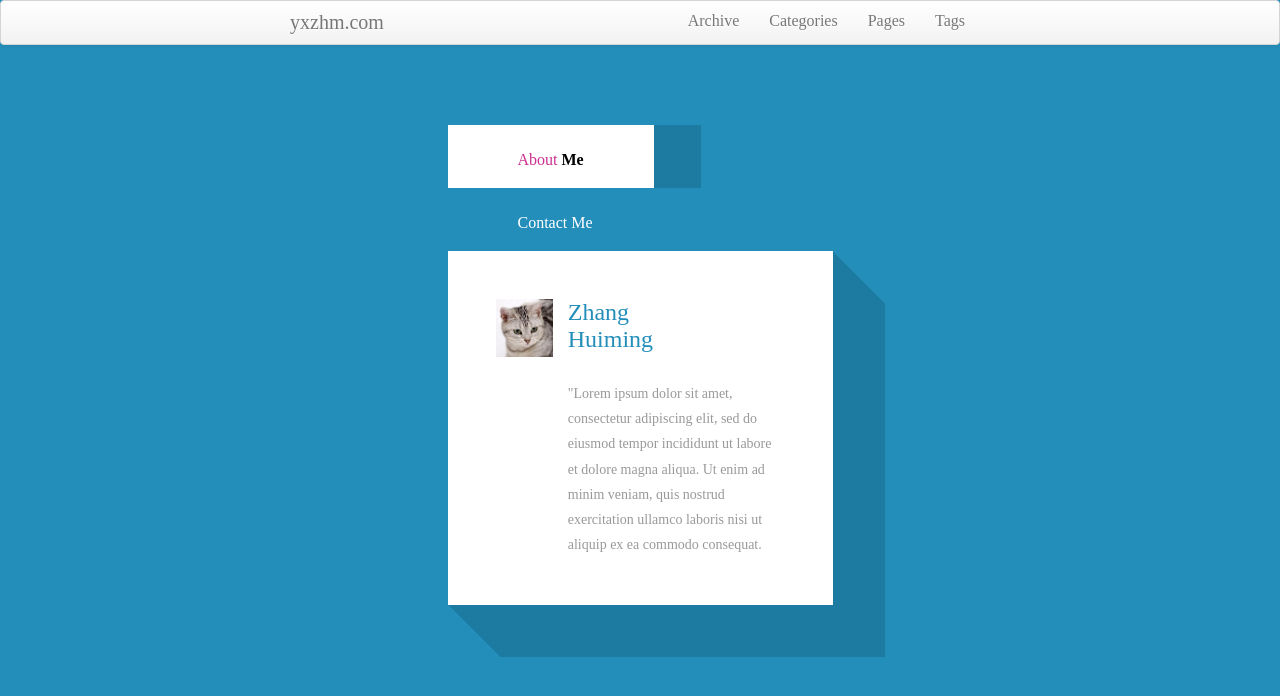
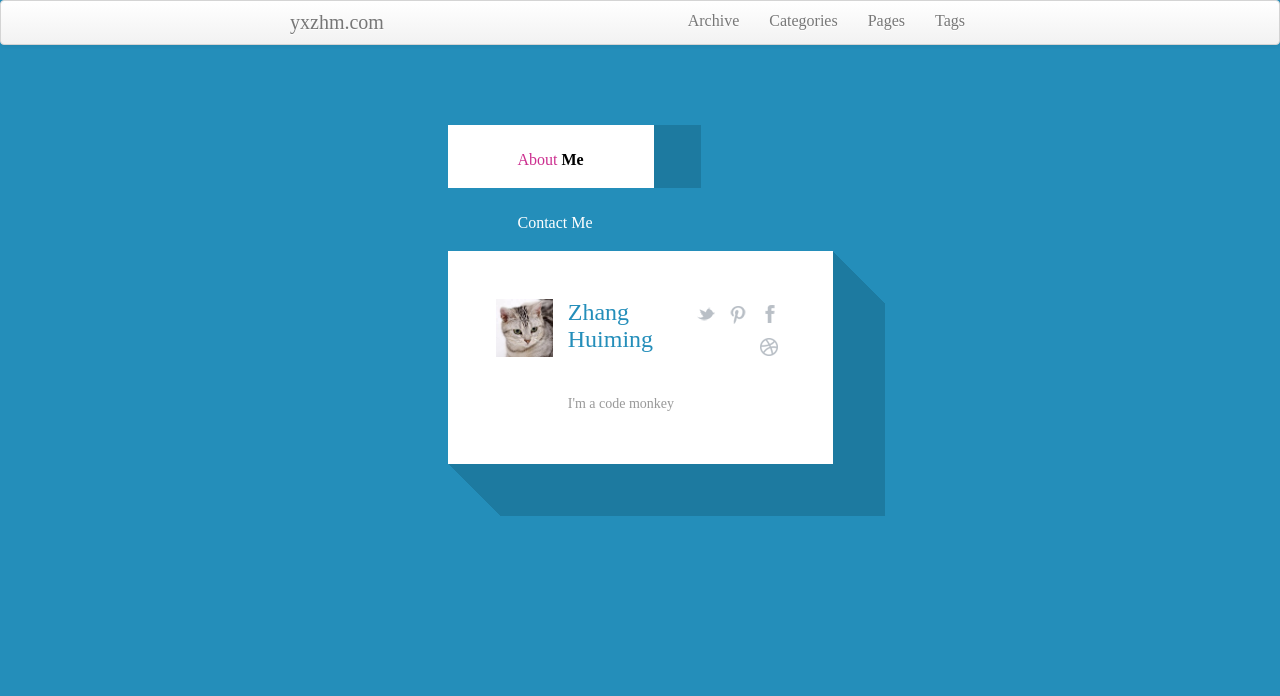
Before and after one commit to yxzhm/yxzhm.github.io, a Jekyll site: the page index.html, which Jekyll copies as it is, in a window 1280 px wide. Shown: the top 696 px of the page. Built offline with Jekyll 4.4.1, drawn with Linux system fonts in a browser that asks for light colours; some web fonts are replaced.

Commit message:
update index

```diff
--- a/index.html
+++ b/index.html
@@ -73,14 +73,14 @@
                                 </div>
                                 <div class="facts_right2">
                                     <ul>
+                                        <li><a href="#" class="facebook"> </a></li>
+                                        <li><a href="#" class="twitter"> </a></li>
+                                        <li><a href="#" class="p"> </a></li>
+                                        <li><a href="#" class="g-plus"> </a></li>
                                     </ul>
                                 </div>
                                 <div class="clear"> </div>
-                                <p>"Lorem ipsum dolor sit amet, consectetur adipiscing
-                                    elit, sed do eiusmod tempor incididunt ut labore et
-                                    dolore magna aliqua. Ut enim ad minim veniam, quis
-                                    nostrud exercitation ullamco laboris nisi ut aliquip ex
-                                    ea commodo consequat.</p>
+                                <p>I'm a code monkey</p>
                             </div>
                             <div class="clear"> </div>
                         </div>
```
